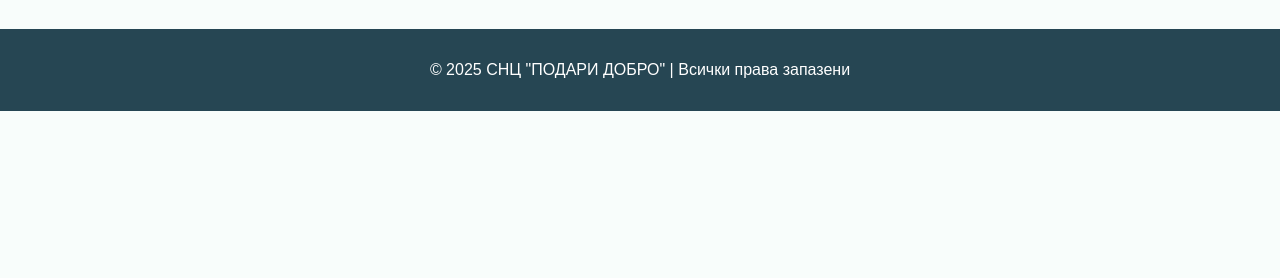
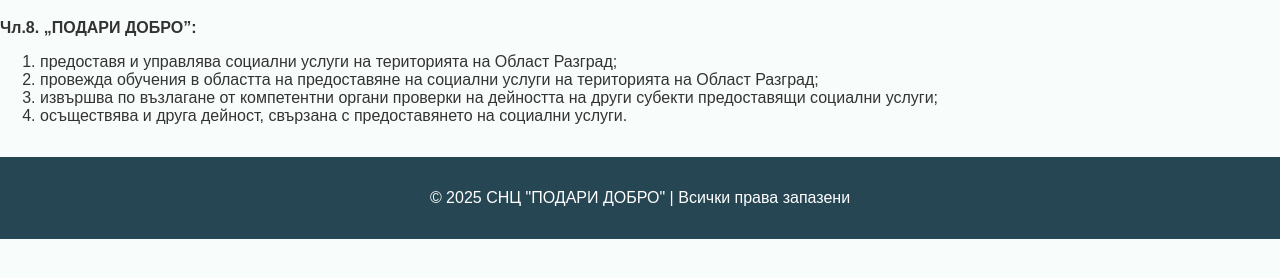
Before and after one commit to AntoanSarafski/podari-dobro, a plain HTML site: page about.html in a window 1280 px wide. Shown: the part 206-484 px from the top of the page. Drawn offline with Linux system fonts and the light colour scheme.

Commit message:
Update about.html

```diff
--- a/about.html
+++ b/about.html
@@ -1,24 +1,27 @@
-<!-- about.html --><!DOCTYPE html><html lang="bg">
+<!DOCTYPE html>
+<html lang="bg">
 <head>
-<meta charset="UTF-8">
-<meta name="viewport" content="width=device-width, initial-scale=1.0">
-<title>За нас - СНЦ "ПОДАРИ ДОБРО"</title>
-<link rel="stylesheet" href="style.css">
-<script>
-window.addEventListener('DOMContentLoaded', () => {
-  fetch('header.html').then(res => res.text()).then(data => document.getElementById('header').innerHTML = data);
-  fetch('footer.html').then(res => res.text()).then(data => document.getElementById('footer').innerHTML = data);
-});
-</script>
+  <meta charset="UTF-8">
+  <meta name="viewport" content="width=device-width, initial-scale=1.0">
+  <title>СНЦ "ПОДАРИ ДОБРО" – За нас</title>
+  <link rel="stylesheet" href="style.css">
 </head>
 <body>
+  <!-- Тук ще се зареди header.html -->
   <div id="header"></div>
 
   <div class="content">
     <h1>За нас</h1>
-    <!-- съдържанието на страницата -->
+    <p><strong>Чл.8. „ПОДАРИ ДОБРО”:</strong></p>
+    <ol>
+      <li>предоставя и управлява социални услуги на територията на Област Разград;</li>
+      <li>провежда обучения в областта на предоставяне на социални услуги на територията на Област Разград;</li>
+      <li>извършва по възлагане от компетентни органи проверки на дейността на други субекти предоставящи социални услуги;</li>
+      <li>осъществява и друга дейност, свързана с предоставянето на социални услуги.</li>
+    </ol>
   </div>
 
+  <!-- Тук ще се зареди footer.html -->
   <div id="footer"></div>
 
   <script>
```
